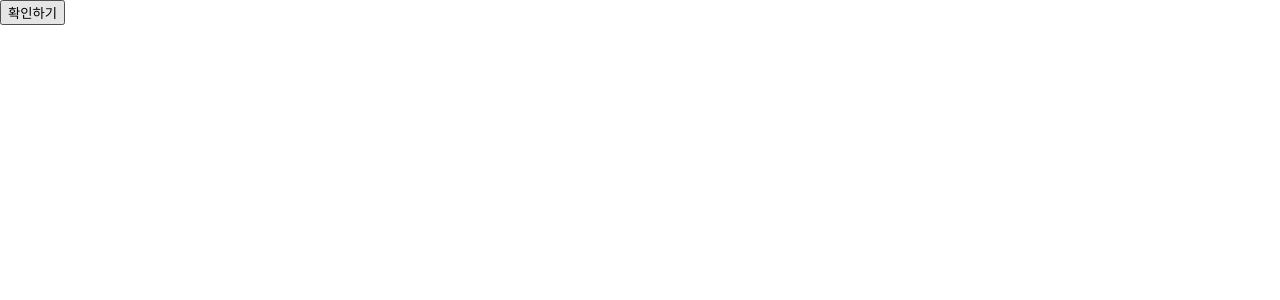
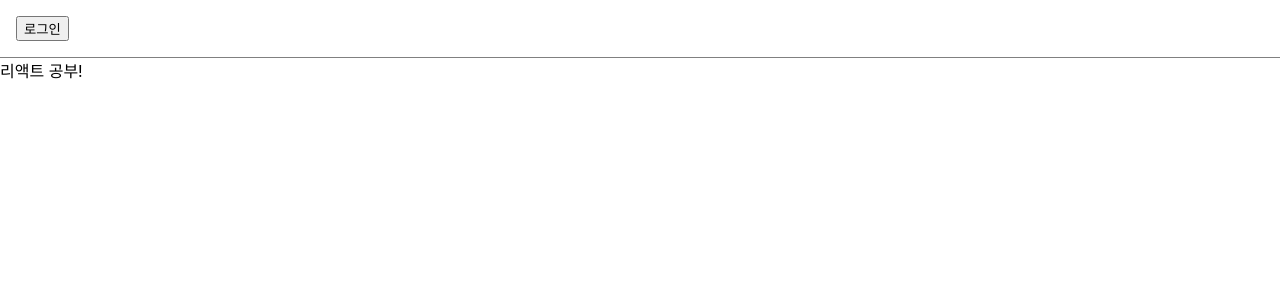
Before and after one commit to Jisun-K/react-practice, a React (Create React App) app: page / in a window 1280 px wide. Shown: the top 300 px of the page. Built offline with nearby package versions, Linux system fonts and the light colour scheme.

Commit message:
** 2025.03.06  chaper_09  + conditional Rendering  + inline conditional  + login button

```diff
--- /dev/null
+++ b/src/chapter_09/LendingPage.jsx
@@ -0,0 +1,27 @@
+import { useState } from "react";
+import Toolbar from "./Toolbar";
+
+function LendingPage(props) {
+    const [isLoggedIn, setIsLoggedIn] = useState(false);
+
+    const onClickLogin = () => {
+        setIsLoggedIn(true);
+    }
+
+    const onClickLogout = () => {
+        setIsLoggedIn(false);
+    }
+
+    return (
+        <div>
+            <Toolbar
+                isLoggedIn={isLoggedIn}
+                onClickLogin={onClickLogin}
+                onClickLogout={onClickLogout}
+            />
+            <div>리액트 공부!</div>
+        </div>
+    )
+}
+
+export default LendingPage;
--- /dev/null
+++ b/src/chapter_09/Toolbar.jsx
@@ -0,0 +1,28 @@
+const styles = {
+    wrapper: {
+        padding: 16,
+        display: "flex",
+        flexDirection: "row",
+        borderBottom: "1px solid grey"
+    },
+    greeting: {
+        marginRight: 8
+    }
+}
+
+function Toolbar(props) {
+    const { isLoggedIn, onClickLogin, onClickLogout } = props;
+
+    return (
+        <div style={styles.wrapper}>
+            {isLoggedIn && <spna style={styles.greeting}>환영합니다!</spna>}
+            {isLoggedIn ? (
+                <button onClick={onClickLogout}>로그아웃</button>
+            ) : (
+                <button onClick={onClickLogin}>로그인</button>
+            )}
+        </div>
+    )
+}
+
+export default Toolbar;
--- a/src/index.js
+++ b/src/index.js
@@ -3,13 +3,14 @@
 import './index.css';
 
 import reportWebVitals from './reportWebVitals';
-import ConfirmButton from './chapter_08/ConfirmButton';
+
+import LendingPage from './chapter_09/LendingPage';
 
 const root = ReactDOM.createRoot(document.getElementById('root'));
 
 root.render(
   <React.StrictMode>
-    <ConfirmButton />
+    <LendingPage />
   </React.StrictMode>
 );
 
```
